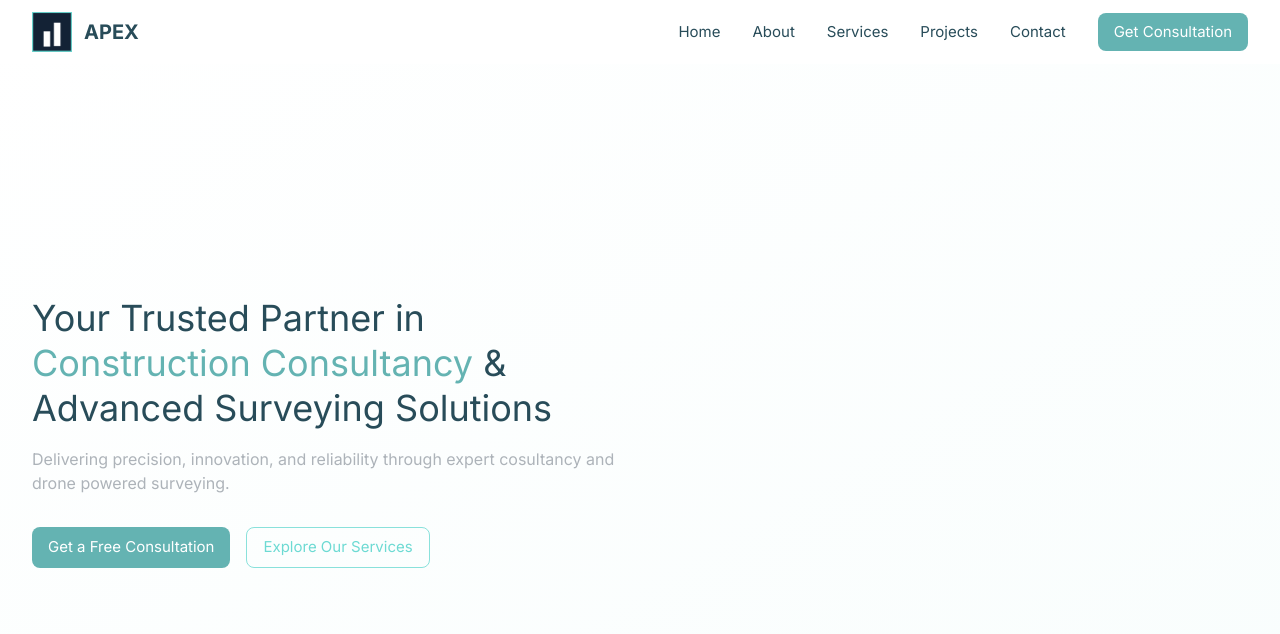
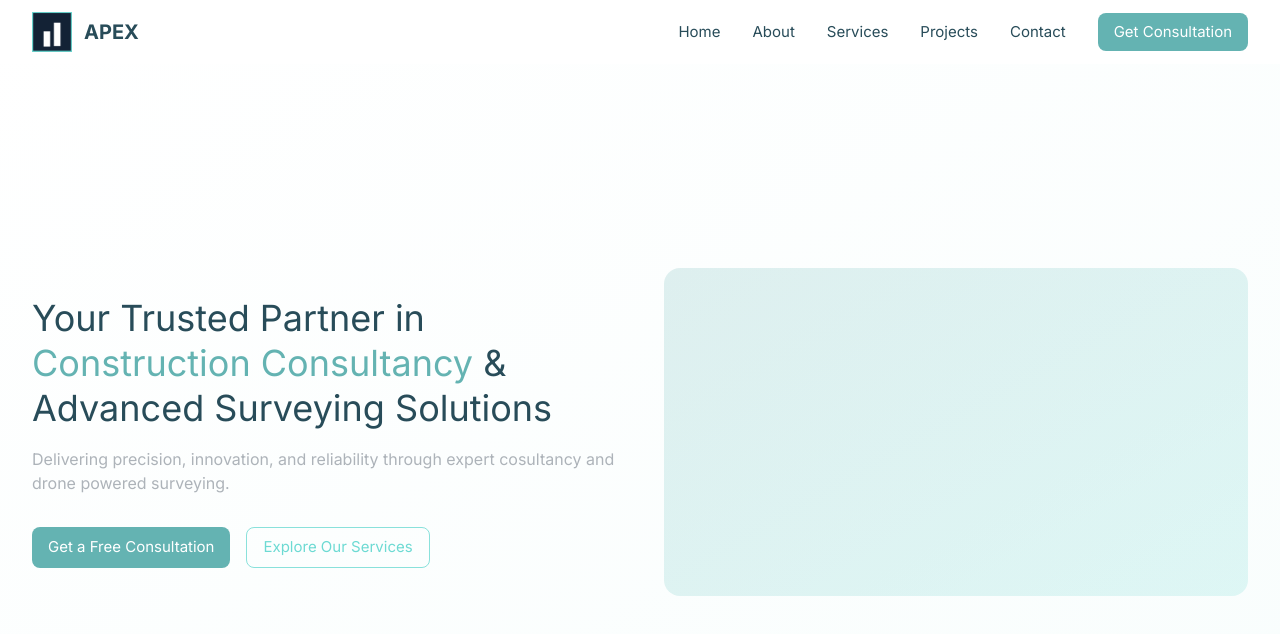
Before and after one commit to DavidMANZI-093/apex, a Next.js app: page / in a window 1280 px wide. Shown: the top 634 px of the page. Built offline with nearby package versions, Linux system fonts and the light colour scheme.

Commit message:
Auto-commit at 18/06/2025, 22:24:36 for inactivity period...

```diff
--- a/src/components/hero.tsx
+++ b/src/components/hero.tsx
@@ -1,4 +1,5 @@
 import Button from "./ui/button";
+import Image from "next/image";
 
 const Hero = () => {
   return (
@@ -16,6 +17,18 @@ const Hero = () => {
                         <Button href="/contact" variant="outline">Explore Our Services</Button>
                     </div>
                 </div>
+
+                <div className="relative">
+                    <div className="aspect-video bg-gradient-to-br from-verdigris/20 to-tiffany-blue/20 rounded-2xl flex items-center justify-center">
+                        {/* <Image
+                            src="/placeholder.svg"
+                            alt="Drone surveying construction site"
+                            className="w-full h-full object-contain rounded-2xl"
+                            width={0}
+                            height={0}
+                        /> */}
+                    </div>
+                </div>
             </div>
         </div>
     </section>
```
